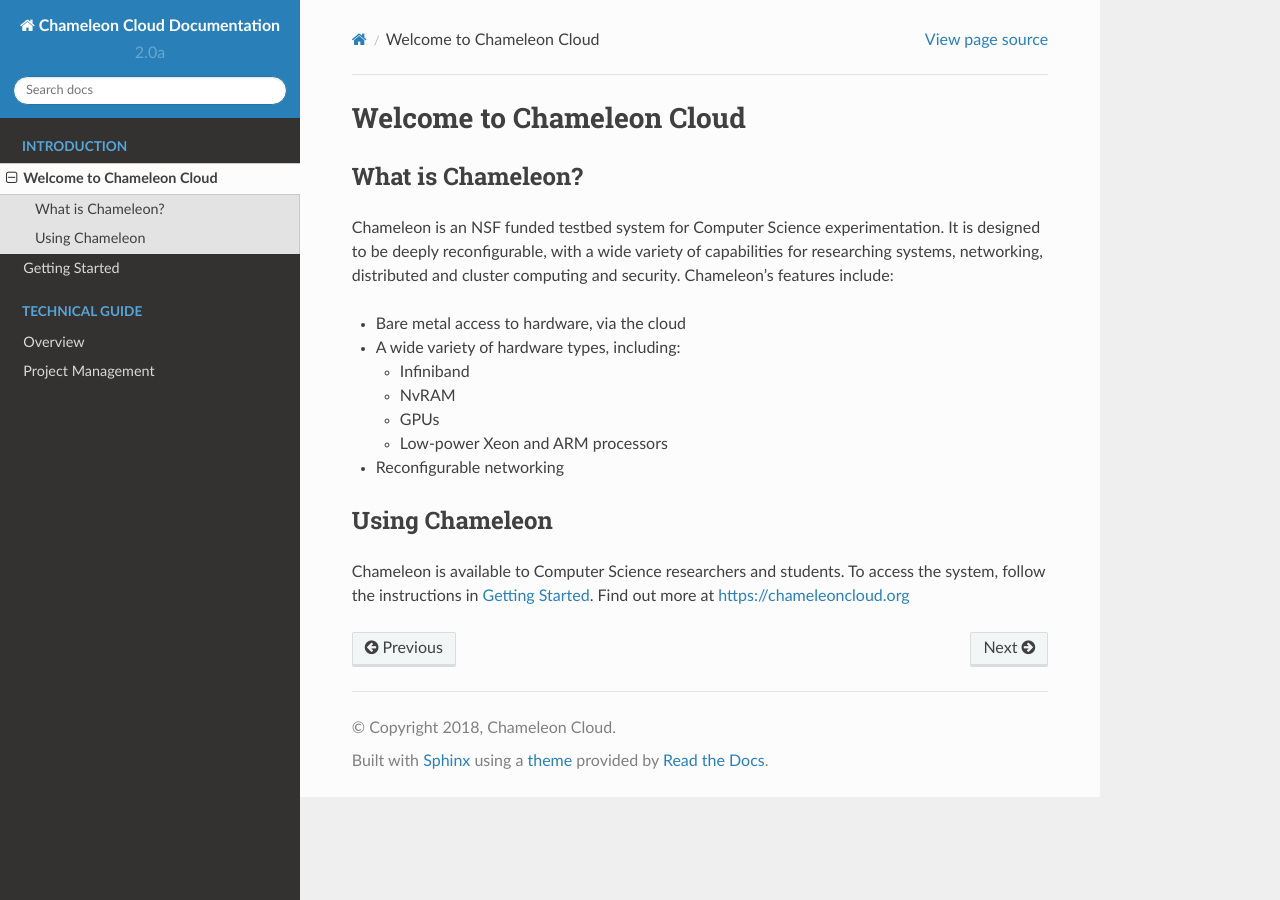
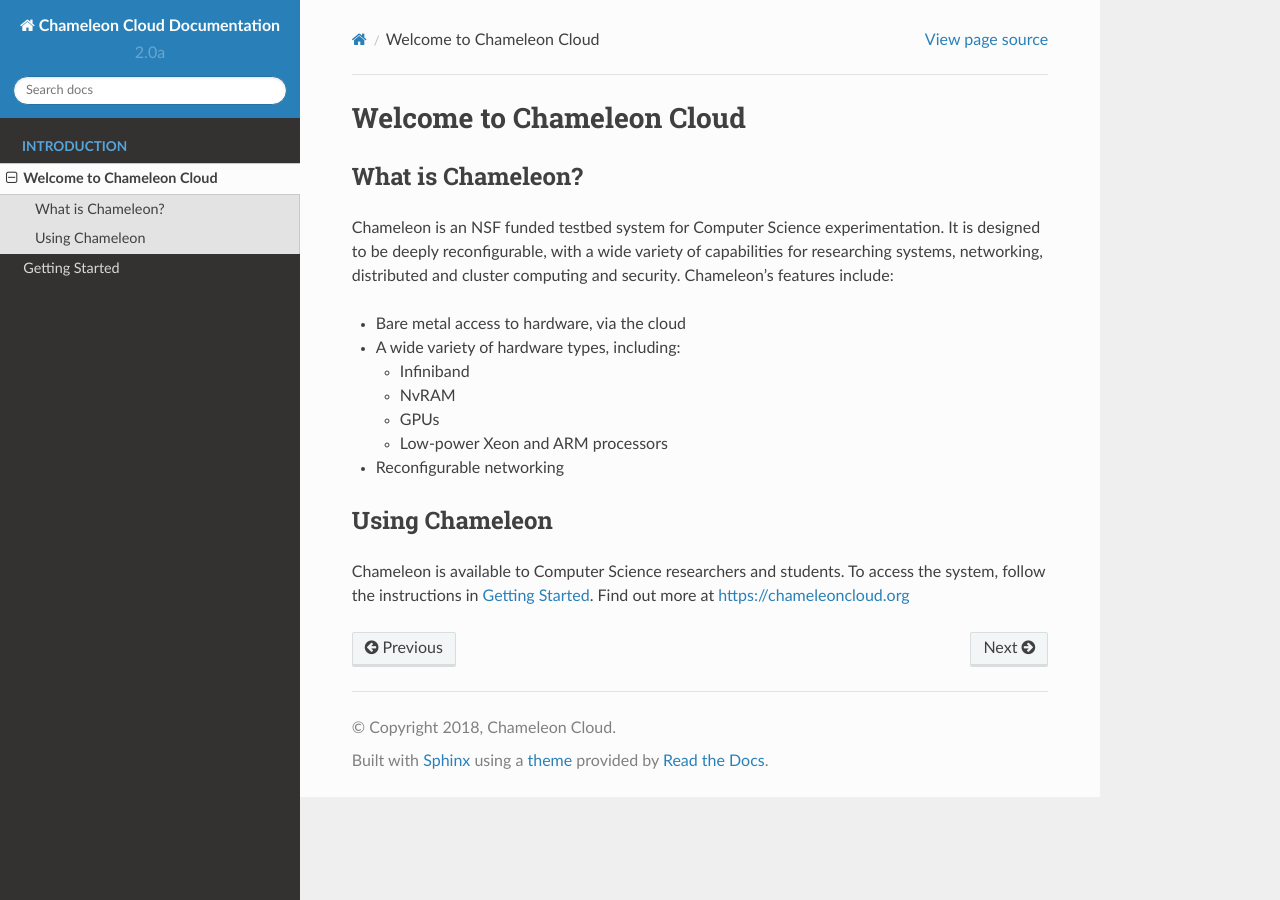
Before and after one commit to ChameleonCloud/docs, a Sphinx documentation site: the page built from source/index.rst, in a window 1280 px wide. Built offline with Sphinx 7.4.7 and the Read the Docs theme 2.0.0, drawn with Linux system fonts in a browser that asks for light colours.

Commit message:
Removed stub sections from TOC

```diff
--- a/source/contents.rst
+++ b/source/contents.rst
@@ -13,14 +13,6 @@ Welcome to Chameleon Cloud Documentation's documentation!
    index
    getting-started/index
 
-.. toctree::
-   :maxdepth: 2
-   :glob:
-   :caption: Technical Guide
-
-   technical/*
-
-
 Indices and tables
 ==================
 
```
